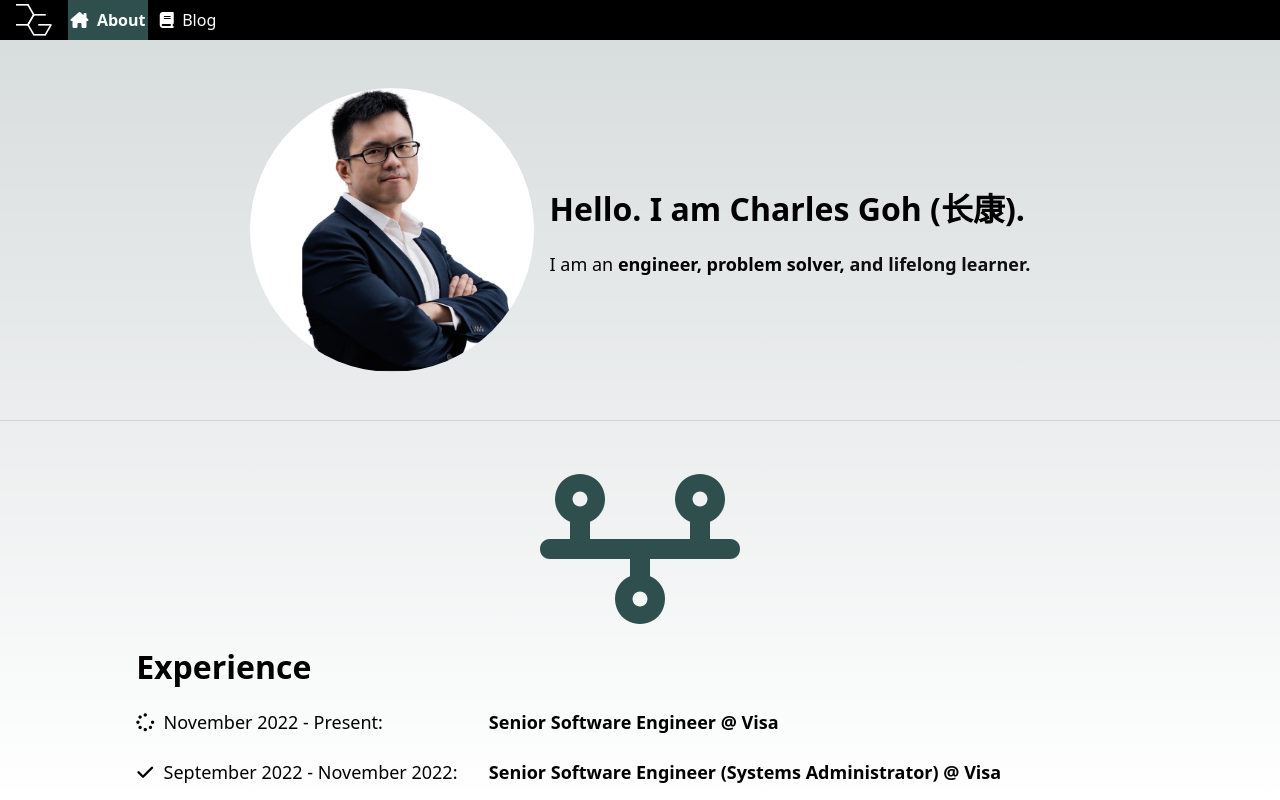
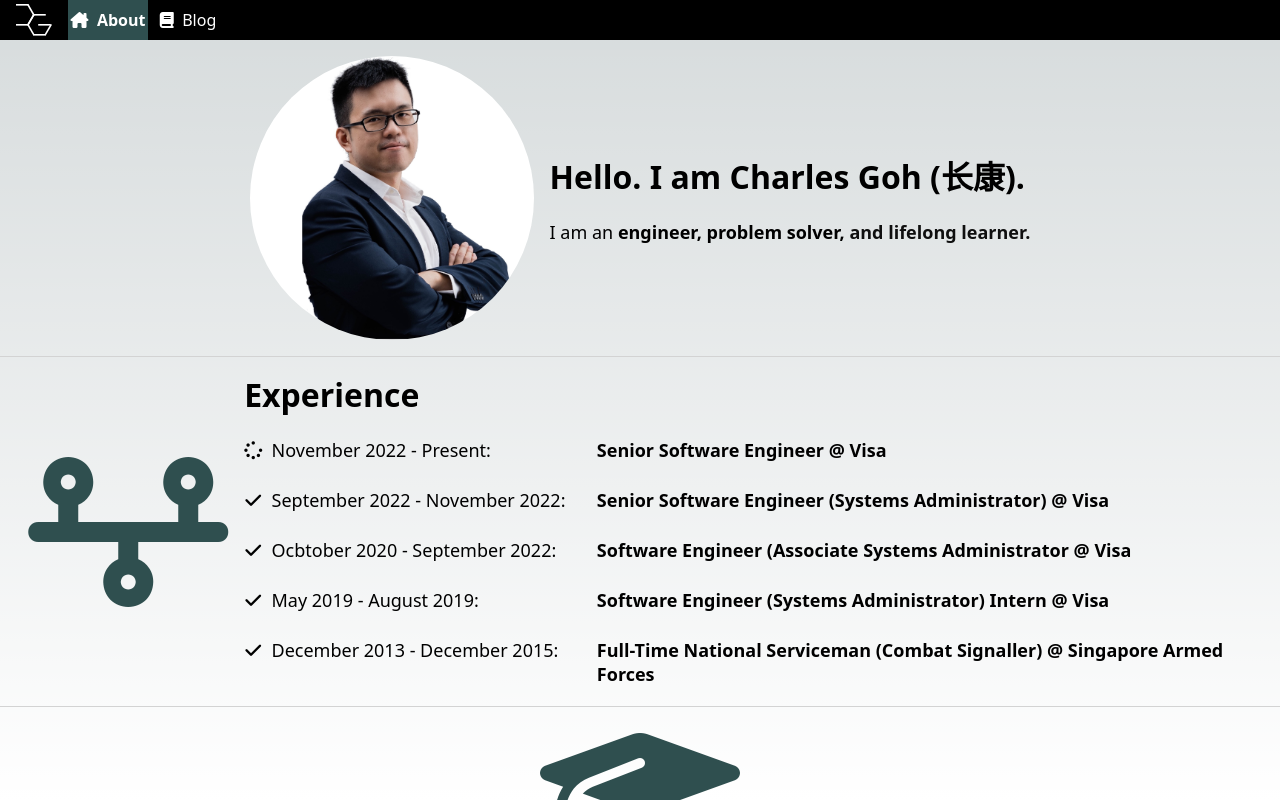
Before and after one commit to charlesgohck/portfolioblogv2, a Next.js app: page / in a window 1280 px wide. Built offline with nearby package versions, Linux system fonts and the light colour scheme.

Commit message:
[BLOG][UI] Fixed widths

```diff
--- a/styles/kangui.css
+++ b/styles/kangui.css
@@ -106,6 +106,21 @@
     padding: 3vh;
 }
 
+@media(max-width: 1500px) {
+    .blogarticle {
+        padding: 0.5vh;
+    }
+
+    .sectionelement {
+        display: flex;
+        justify-content: center;
+        flex-wrap: wrap;
+        align-items: center;
+        padding: 1vh;
+        border-bottom: 1px solid lightgray;
+    }
+}
+
 h1 {
     font-weight: bold;
     font-size: xx-large;
```
